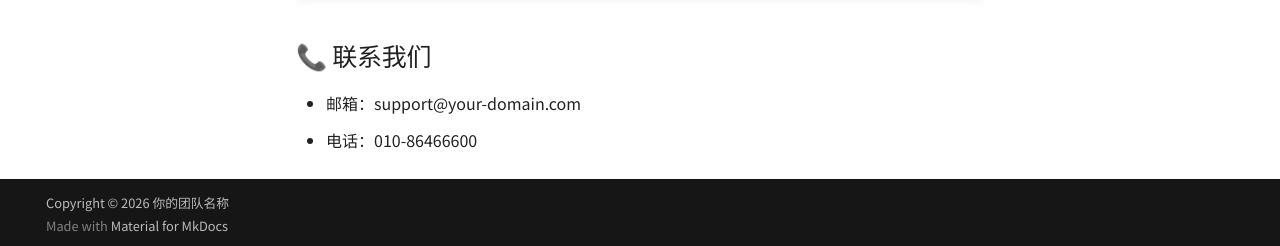
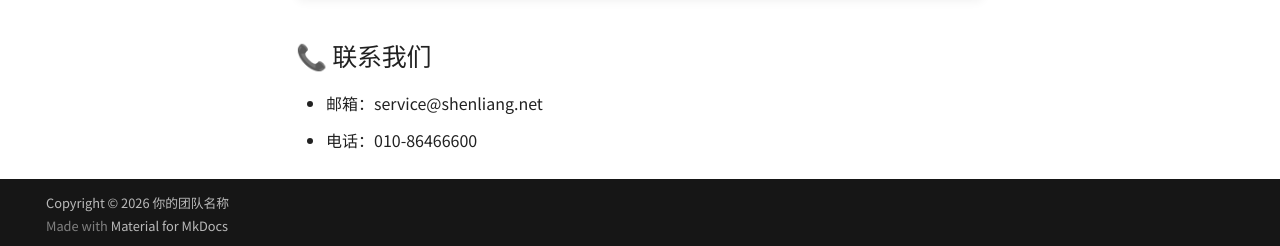
Before and after one commit to shenlianginc/open-docs-for-shenliang, an MkDocs documentation site: the page built from docs/index.md, in a window 1280 px wide and 1049 px high. Shown: the part 800-1046 px from the top of the window. Built offline with MkDocs 1.6.1 and Material for MkDocs 9.7.7, drawn with Linux system fonts in a browser that asks for light colours; comment, search, counter and statistics services are not loaded.

Commit message:
clean: 修改了邮箱

```diff
--- a/docs/index.md
+++ b/docs/index.md
@@ -17,5 +17,5 @@
     如有其他疑问，可通过页面右下角的在线客服联系我们（Chatwoot）。
 
 ## 📞 联系我们
-- 邮箱：support@your-domain.com
+- 邮箱：service@shenliang.net
 - 电话：010-86466600
```
